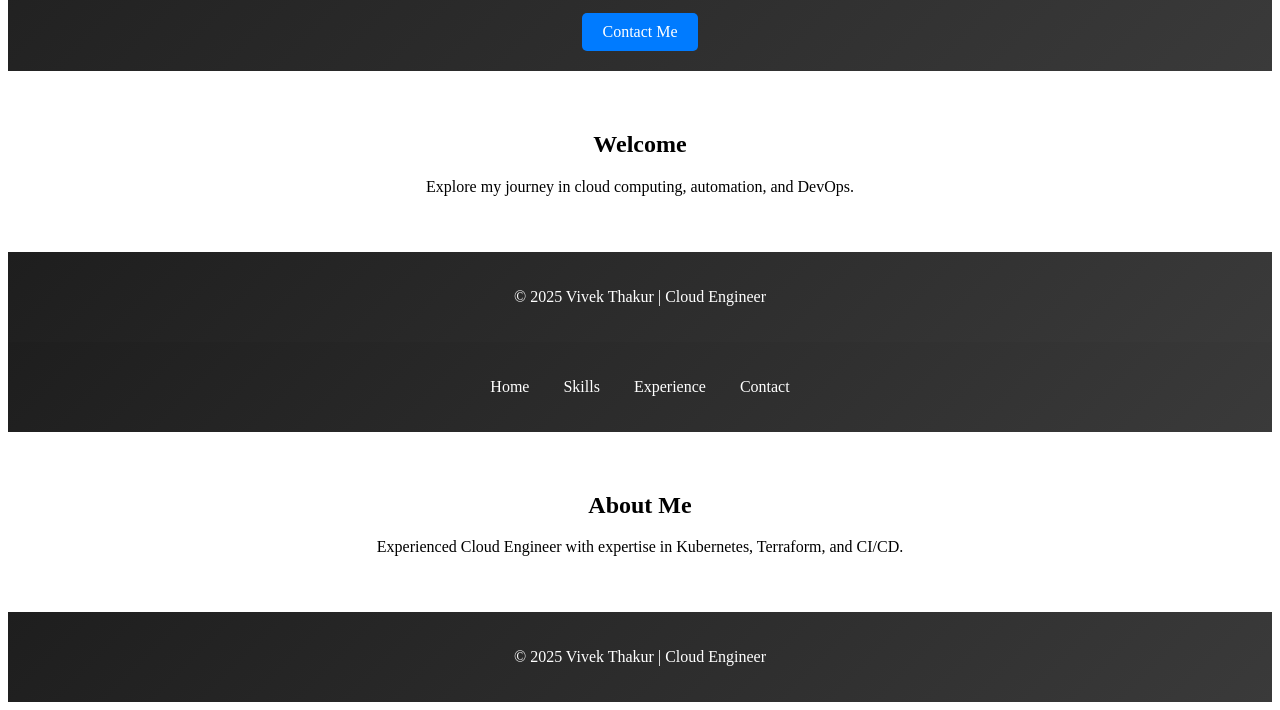
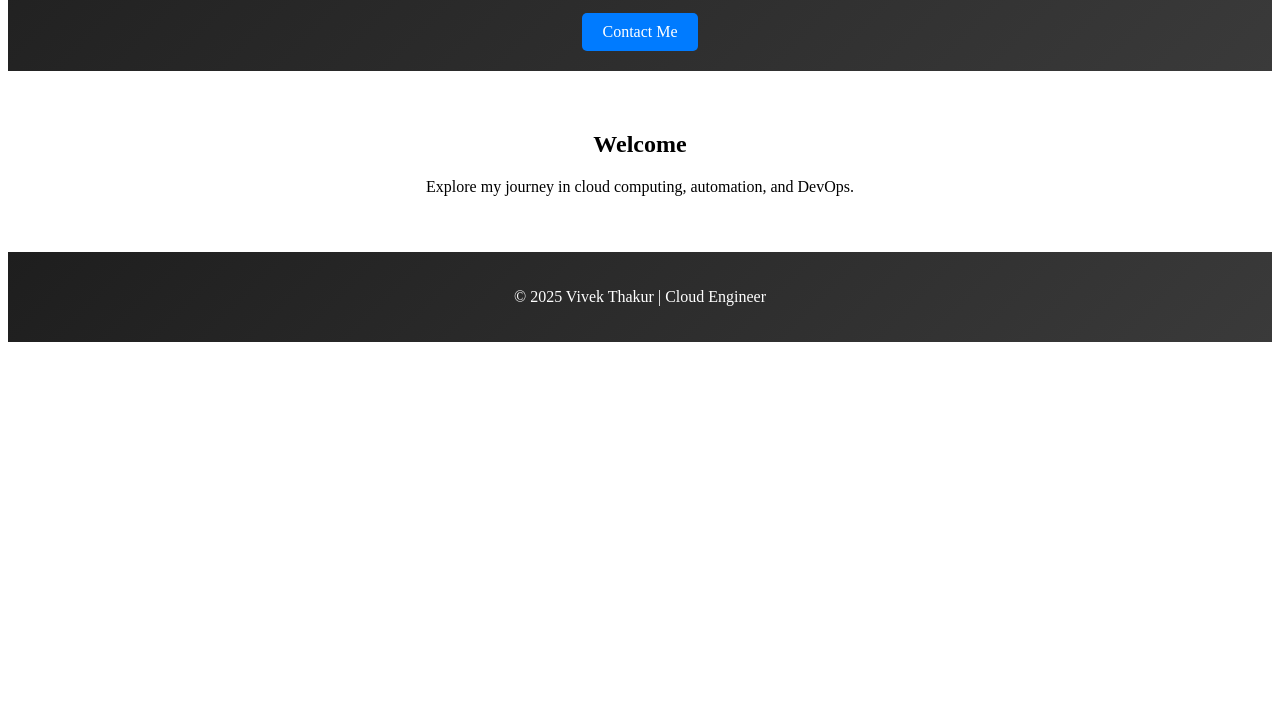
Before and after one commit to vivekanandita/portfolio, a plain HTML site: page index.html in a window 1280 px wide. Shown: the part 210-920 px from the top of the page. After the commit the page ends 800 px from the top, so only its background shows below. Drawn offline with Linux system fonts and the light colour scheme.

Commit message:
Update index.html

```diff
--- a/index.html
+++ b/index.html
@@ -82,35 +82,3 @@
         </footer>
     </body>
     </html>
-
-    <!-- About Page -->
-    <!DOCTYPE html>
-    <html lang="en">
-    <head>
-        <meta charset="UTF-8">
-        <meta name="viewport" content="width=device-width, initial-scale=1.0">
-        <title>About Me</title>
-        <link rel="stylesheet" href="styles.css">
-    </head>
-    <body>
-        <header>
-            <nav>
-                <ul>
-                    <li><a href="index.html">Home</a></li>
-                    <li><a href="skills.html">Skills</a></li>
-                    <li><a href="experience.html">Experience</a></li>
-                    <li><a href="contact.html">Contact</a></li>
-                </ul>
-            </nav>
-        </header>
-        <section id="about">
-            <h2>About Me</h2>
-            <p>Experienced Cloud Engineer with expertise in Kubernetes, Terraform, and CI/CD.</p>
-        </section>
-        <footer>
-            <p>&copy; 2025 Vivek Thakur | Cloud Engineer</p>
-        </footer>
-    </body>
-    </html>
-
-    <!-- Additional pages like skills.html, experience.html, and contact.html can follow a similar structure -->
```
